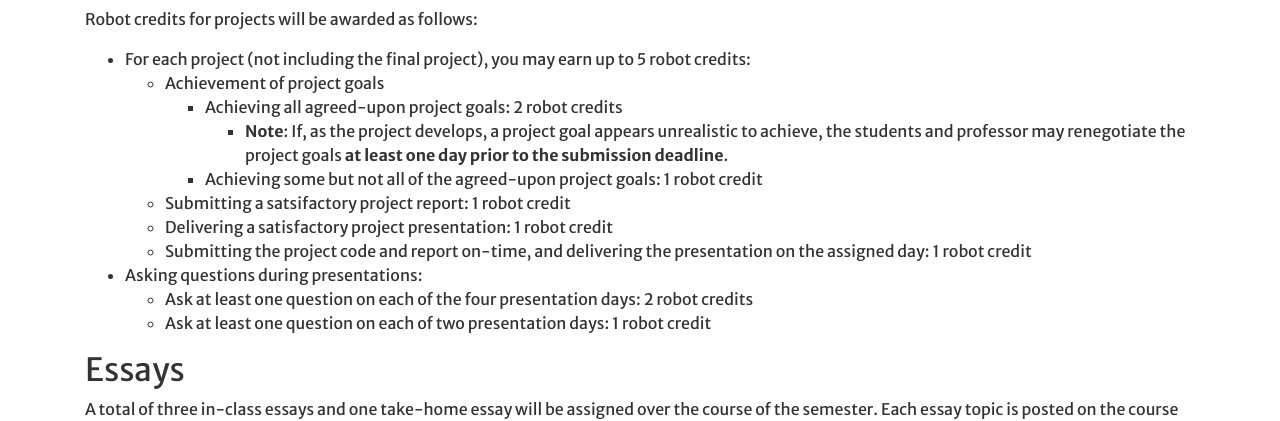
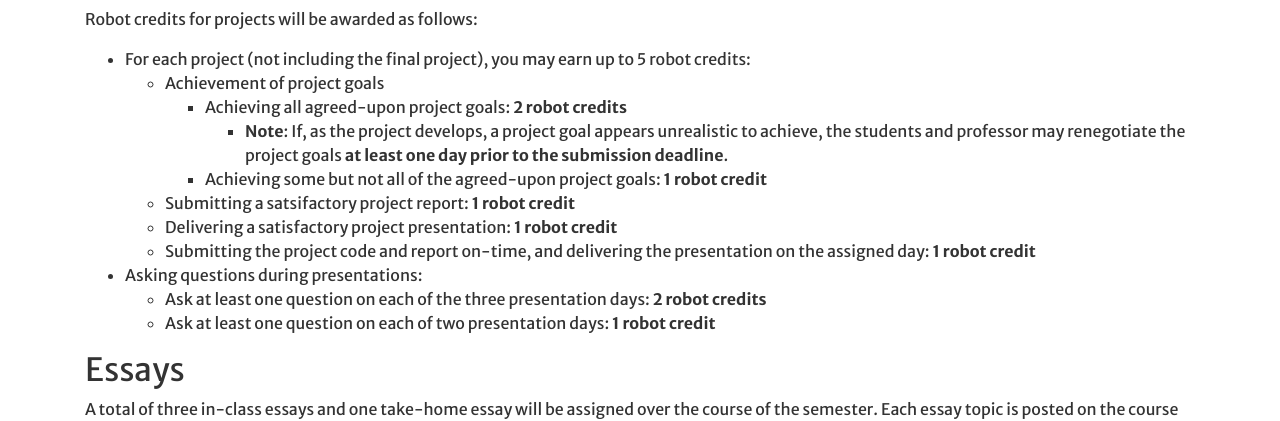
Before and after one commit to Hendrix-CS/csci235, a Jekyll site: the page built from index.md, in a window 1280 px wide and 1400 px high, scrolled down 4660 px. Shown: the part 163-584 px from the top of the window. Built offline with Jekyll 4.4.1, drawn with Linux system fonts in a browser that asks for light colours; a script that is not in the unit is left out; our own code applies the rules of GitHub Pages for plain Markdown files; some of the changed text lies outside the part shown.

Commit message:
Reworked schedule to take into account Project 2 delays. Eliminated Project 3 and adjusted credits accordingly.

```diff
--- a/index.md
+++ b/index.md
@@ -167,16 +167,16 @@
 Robot credits for projects will be awarded as follows:
 * For each project (not including the final project), you may earn up to 5 robot credits:
     * Achievement of project goals
-      * Achieving all agreed-upon project goals: 2 robot credits
+      * Achieving all agreed-upon project goals: **2 robot credits**
         * **Note**: If, as the project develops, a project goal appears unrealistic to achieve, the students
           and professor may renegotiate the project goals **at least one day prior to the submission deadline**.
-      * Achieving some but not all of the agreed-upon project goals: 1 robot credit
-    * Submitting a satsifactory project report: 1 robot credit
-    * Delivering a satisfactory project presentation: 1 robot credit
-    * Submitting the project code and report on-time, and delivering the presentation on the assigned day: 1 robot credit
+      * Achieving some but not all of the agreed-upon project goals: **1 robot credit**
+    * Submitting a satsifactory project report: **1 robot credit**
+    * Delivering a satisfactory project presentation: **1 robot credit**
+    * Submitting the project code and report on-time, and delivering the presentation on the assigned day: **1 robot credit**
 * Asking questions during presentations:
-  * Ask at least one question on each of the four presentation days: 2 robot credits
-  * Ask at least one question on each of two presentation days: 1 robot credit
+  * Ask at least one question on each of the three presentation days: **2 robot credits**
+  * Ask at least one question on each of two presentation days: **1 robot credit**
 
 ## <a name="essays">Essays</a>
 A total of three in-class essays and one take-home essay will be assigned over the course of the semester.
```
Also changed, not shown: other parts of index.md (+21 -21 lines), essays/essay2.md (added, +21 -0 lines), modules/nodes.md (+9 -0 lines), modules/qlearning.md (added, +17 -0 lines).
